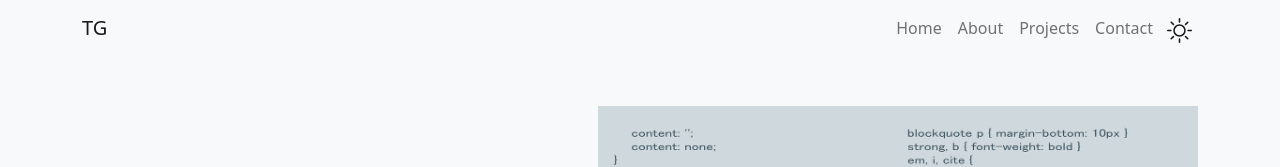
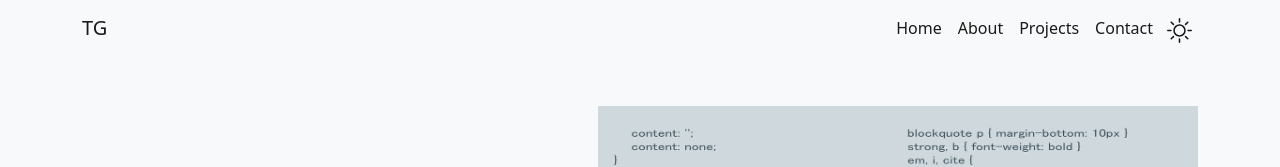
Before and after one commit to thomasgilmore/portfolio2022, a React (Create React App) app: page / in a window 1280 px wide. Shown: the top 167 px of the page. Built offline with nearby package versions, Linux system fonts and the light colour scheme.

Commit message:
added light mode and dark mode colors for nav items

```diff
--- a/src/Components/NavBar.js
+++ b/src/Components/NavBar.js
@@ -14,10 +14,10 @@ export default function NavBar() {
         <Navbar.Toggle aria-controls="basic-navbar-nav" />
         <Navbar.Collapse id="basic-navbar-nav">
           <Nav className="navItems">
-            <Nav.Link href="#home">Home</Nav.Link>
-            <Nav.Link href="#about">About</Nav.Link>
-            <Nav.Link href="#projects">Projects</Nav.Link>
-            <Nav.Link href="#contact">Contact</Nav.Link>
+            <Nav.Link className={`${theme}NavItems`} href="#home">Home</Nav.Link>
+            <Nav.Link className={`${theme}NavItems`} href="#about">About</Nav.Link>
+            <Nav.Link className={`${theme}NavItems`} href="#projects">Projects</Nav.Link>
+            <Nav.Link className={`${theme}NavItems`} href="#contact">Contact</Nav.Link>
             <button onClick={handleThemeChange} className={`${theme}Button`}>{theme === 'light' ? <BsSun /> : <FiMoon />}</button>
           </Nav>
         </Navbar.Collapse>
```
